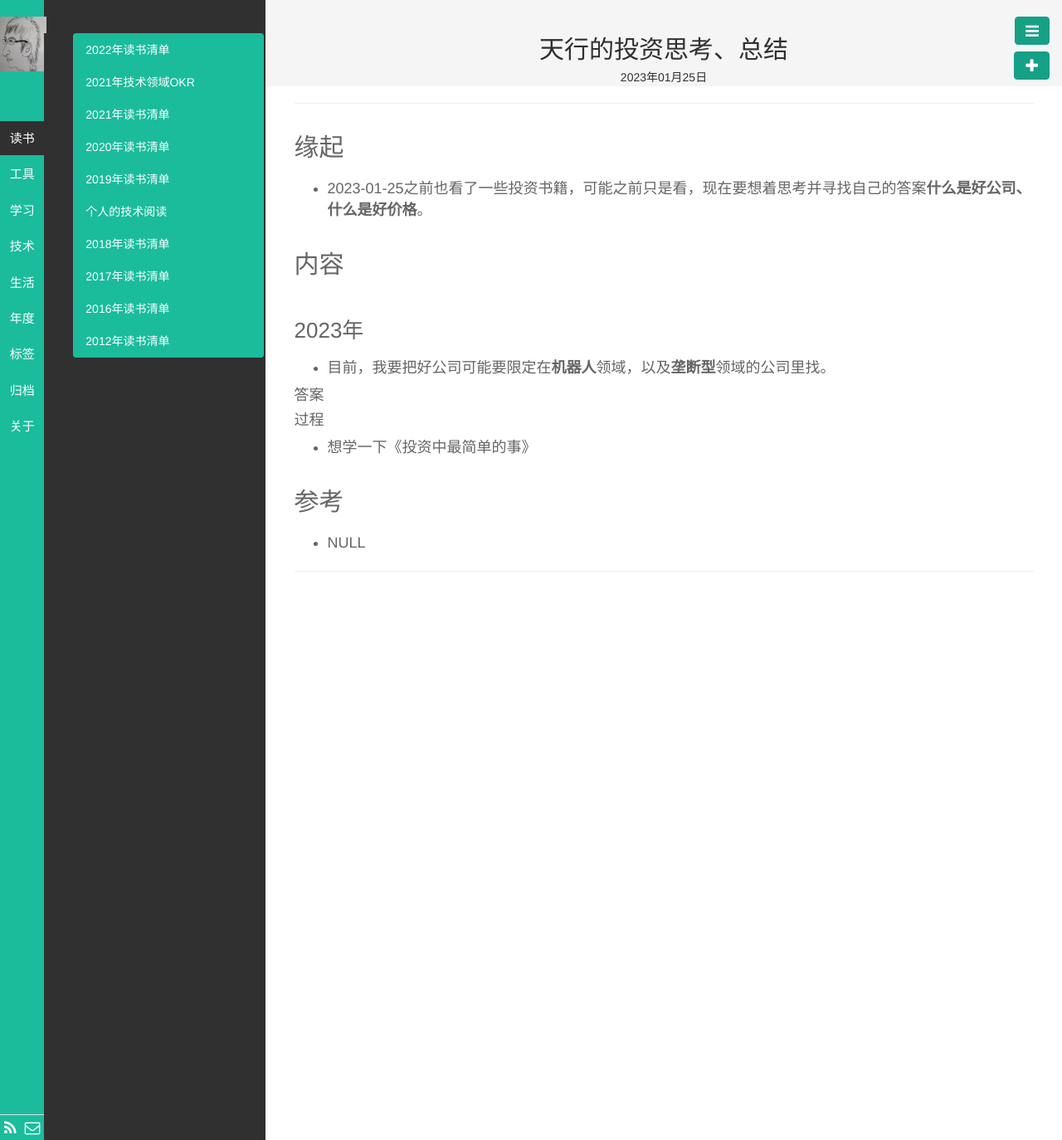
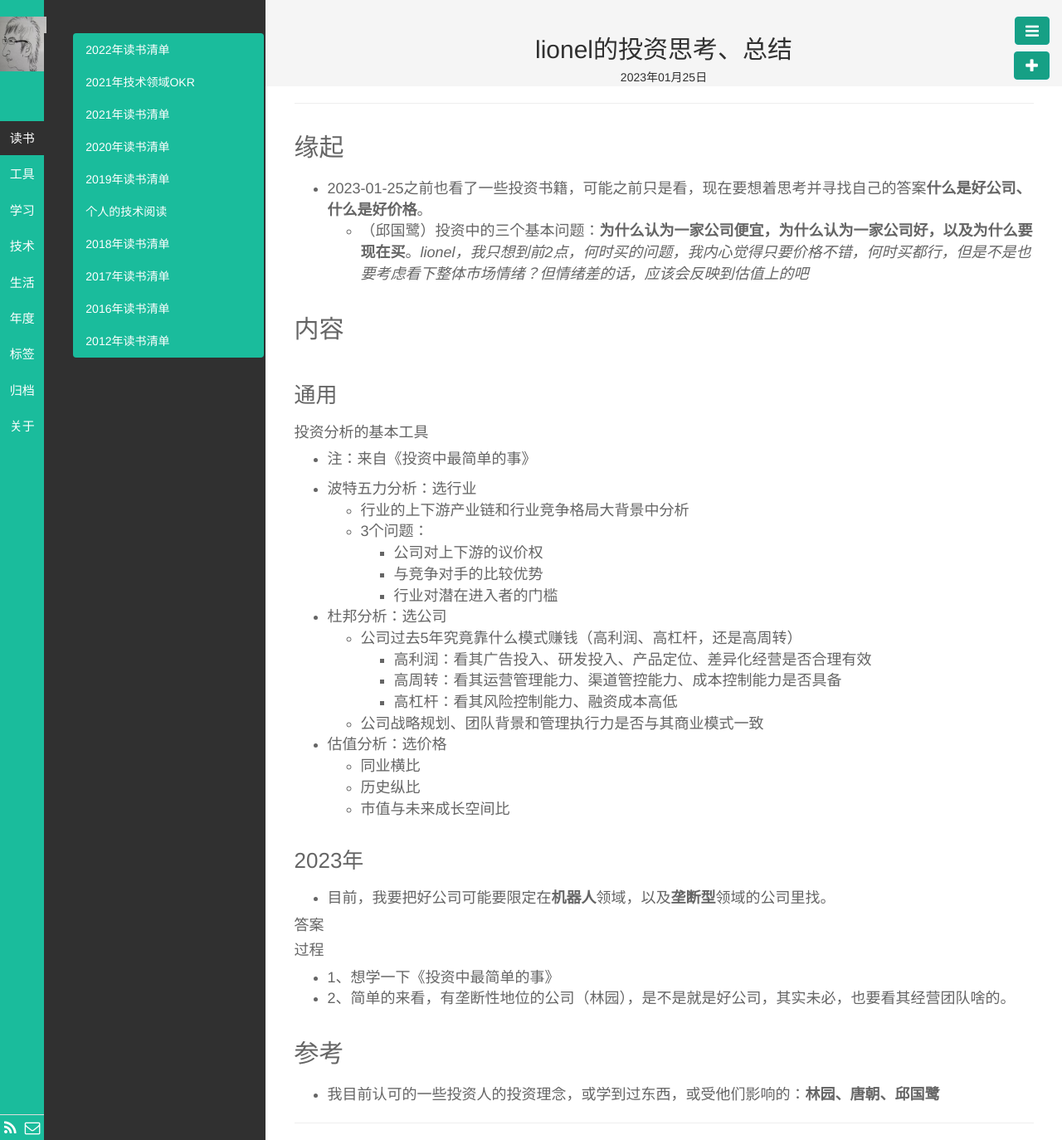
Before and after one commit to wolflion/blog, a Jekyll site: the page built from _posts/生活/2023-01-25-lionel-investment-thinking.md, in a window 1280 px wide. Shown: the whole page at 83% size. Built offline with Jekyll 4.4.1, drawn with Linux system fonts in a browser that asks for light colours.

Commit message:
Update 2023-01-25-lionel-investment-thinking.md

```diff
--- a/_posts/生活/2023-01-25-lionel-investment-thinking.md
+++ b/_posts/生活/2023-01-25-lionel-investment-thinking.md
@@ -1,16 +1,42 @@
 ---
 layout: post
-title: 天行的投资思考、总结
+title: lionel的投资思考、总结
 category: 生活
 tags: 投资
 keywords:
+
 description:
 ---
 
 ##  缘起
 + 2023-01-25之前也看了一些投资书籍，可能之前只是看，现在要想着思考并寻找自己的答案**什么是好公司、什么是好价格**。
+  + （邱国鹭）投资中的三个基本问题：**为什么认为一家公司便宜，为什么认为一家公司好，以及为什么要现在买**。*lionel，我只想到前2点，何时买的问题，我内心觉得只要价格不错，何时买都行，但是不是也要考虑看下整体市场情绪？但情绪差的话，应该会反映到估值上的吧*
 
 ##  内容
+
+### 通用
+
+#### 投资分析的基本工具
+
++ 注：来自《投资中最简单的事》
+
++ 波特五力分析：选行业
+  + 行业的上下游产业链和行业竞争格局大背景中分析
+  + 3个问题：
+    + 公司对上下游的议价权
+    + 与竞争对手的比较优势
+    + 行业对潜在进入者的门槛
++ 杜邦分析：选公司
+  + 公司过去5年究竟靠什么模式赚钱（高利润、高杠杆，还是高周转）
+    + 高利润：看其广告投入、研发投入、产品定位、差异化经营是否合理有效
+    + 高周转：看其运营管理能力、渠道管控能力、成本控制能力是否具备
+    + 高杠杆：看其风险控制能力、融资成本高低
+  + 公司战略规划、团队背景和管理执行力是否与其商业模式一致
++ 估值分析：选价格
+  + 同业横比
+  + 历史纵比
+  + 市值与未来成长空间比
+
 ###  2023年
 
 + 目前，我要把好公司可能要限定在**机器人**领域，以及**垄断型**领域的公司里找。
@@ -19,10 +45,11 @@ description:
 
 #### 过程
 
-+ 想学一下《投资中最简单的事》
++ 1、想学一下《投资中最简单的事》
++ 2、简单的来看，有垄断性地位的公司（林园），是不是就是好公司，其实未必，也要看其经营团队啥的。
 
 
 
 
 ##  参考
-+ NULL
++ 我目前认可的一些投资人的投资理念，或学到过东西，或受他们影响的：**林园、唐朝、邱国鹭**
```
